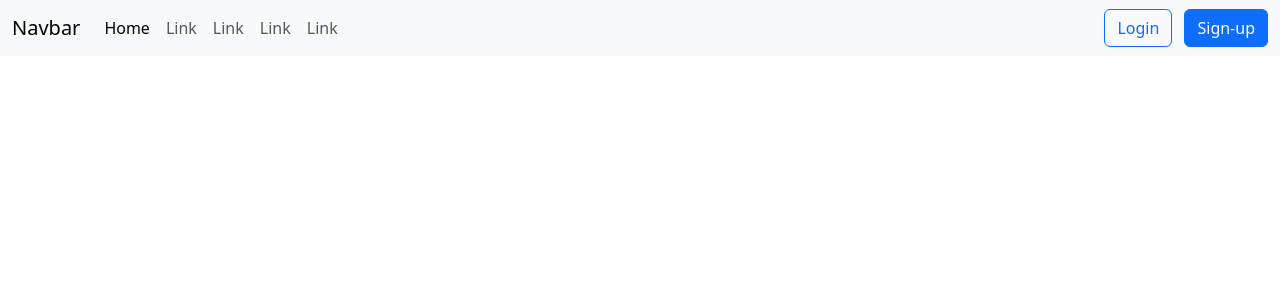
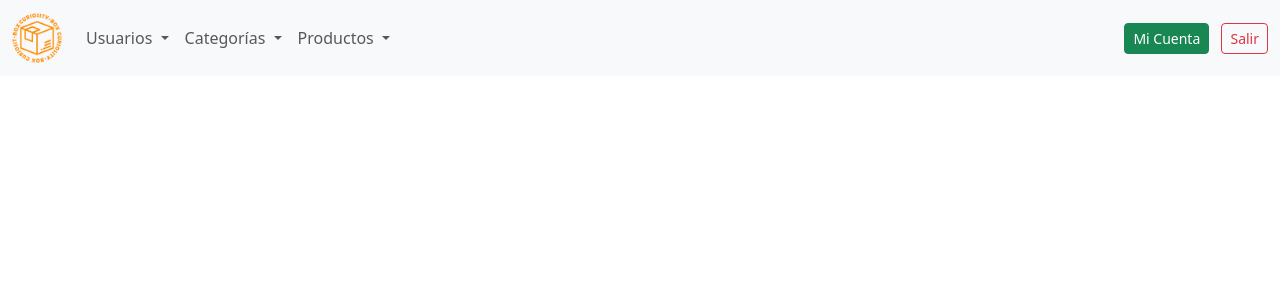
Before and after one commit to arnaldoreyes/sistInventarioPHP, a PHP site: page / in a window 1280 px wide. Shown: the top 300 px of the page. Run offline with PHP 8.4, Linux system fonts and the light colour scheme.

Commit message:
FRAMEWORK CSS CONFIGURATION & NAV

```diff
--- a/inc/head.php
+++ b/inc/head.php
@@ -2,5 +2,5 @@
 <meta http-equiv="X-UA-Compatible" content="IE=edge">
 <meta name="viewport" content="width=device-width, initial-scale=1.0">
 <link href="https://cdn.jsdelivr.net/npm/bootstrap@5.3.0-alpha1/dist/css/bootstrap.min.css" rel="stylesheet" integrity="sha384-GLhlTQ8iRABdZLl6O3oVMWSktQOp6b7In1Zl3/Jr59b6EGGoI1aFkw7cmDA6j6gD" crossorigin="anonymous">
-<link rel="stylesheet" href="/css/style.css">
+<link rel="stylesheet" href="./css/style.css">
 <title>Sistema de Inventario</title>
--- a/inc/navbar.php
+++ b/inc/navbar.php
@@ -1,31 +1,48 @@
 <nav class="navbar navbar-expand-lg bg-body-tertiary">
     <div class="container-fluid">
-        <a class="navbar-brand" href="#">Navbar</a>
+        <a class="navbar-brand" href="#">
+            <img src="./img/logo.png" width="50" height="50">
+        </a>
         <button class="navbar-toggler" type="button" data-bs-toggle="collapse" data-bs-target="#navbarSupportedContent" aria-controls="navbarSupportedContent" aria-expanded="false" aria-label="Toggle navigation">
             <span class="navbar-toggler-icon"></span>
         </button>
         <div class="collapse navbar-collapse" id="navbarSupportedContent">
             <ul class="navbar-nav me-auto mb-2 mb-lg-0">
-                <li class="nav-item">
-                    <a class="nav-link active" aria-current="page" href="#">Home</a>
+                <li class="nav-item dropdown">
+                    <a class="nav-link dropdown-toggle" href="#" role="button" data-bs-toggle="dropdown" aria-expanded="false">
+                        Usuarios
+                    </a>
+                    <ul class="dropdown-menu">
+                        <li><a class="dropdown-item" href="#">Nuevo</a></li>
+                        <li><a class="dropdown-item" href="#">Lista</a></li>
+                        <li><a class="dropdown-item" href="#">Buscar</a></li>
+                    </ul>
                 </li>
-                <li class="nav-item">
-                    <a class="nav-link" href="#">Link</a>
+                <li class="nav-item dropdown">
+                    <a class="nav-link dropdown-toggle" href="#" role="button" data-bs-toggle="dropdown" aria-expanded="false">
+                        Categorías
+                    </a>
+                    <ul class="dropdown-menu">
+                        <li><a class="dropdown-item" href="#">Nueva</a></li>
+                        <li><a class="dropdown-item" href="#">Lista</a></li>
+                        <li><a class="dropdown-item" href="#">Buscar</a></li>
+                    </ul>
                 </li>
-                <li class="nav-item">
-                    <a class="nav-link" href="#">Link</a>
+                <li class="nav-item dropdown">
+                    <a class="nav-link dropdown-toggle" href="#" role="button" data-bs-toggle="dropdown" aria-expanded="false">
+                        Productos
+                    </a>
+                    <ul class="dropdown-menu">
+                        <li><a class="dropdown-item" href="#">Nuevo</a></li>
+                        <li><a class="dropdown-item" href="#">Lista</a></li>
+                        <li><a class="dropdown-item" href="#">Por Categoría</a></li>
+                        <li><a class="dropdown-item" href="#">Buscar</a></li>
+                    </ul>
                 </li>
-                <li class="nav-item">
-                    <a class="nav-link" href="#">Link</a>
-                </li>
-                <li class="nav-item">
-                    <a class="nav-link" href="#">Link</a>
-                </li>
-
             </ul>
             <div class="col-md-3 text-end">
-                <button type="button" class="btn btn-outline-primary me-2">Login</button>
-                <button type="button" class="btn btn-primary">Sign-up</button>
+                <button type="button" class="btn btn-sm btn btn-success me-2">Mi Cuenta</button>
+                <button type="button" class="btn btn-sm btn-outline-danger">Salir</button>
             </div>
         </div>
     </div>
--- /dev/null
+++ b/inc/script.php
@@ -0,0 +1,3 @@
+<script src="https://cdn.jsdelivr.net/npm/@popperjs/core@2.11.6/dist/umd/popper.min.js" integrity="sha384-oBqDVmMz9ATKxIep9tiCxS/Z9fNfEXiDAYTujMAeBAsjFuCZSmKbSSUnQlmh/jp3" crossorigin="anonymous"></script>
+<script src="https://cdn.jsdelivr.net/npm/bootstrap@5.3.0-alpha1/dist/js/bootstrap.min.js" integrity="sha384-mQ93GR66B00ZXjt0YO5KlohRA5SY2XofN4zfuZxLkoj1gXtW8ANNCe9d5Y3eG5eD" crossorigin="anonymous"></script>
+<script src="./js/ajax.js"></script>
--- a/index.php
+++ b/index.php
@@ -10,10 +10,11 @@
 
         include"./inc/navbar.php";
 
+        include"./inc/script.php";
+
     ?>
 
-    <script src="https://cdn.jsdelivr.net/npm/@popperjs/core@2.11.6/dist/umd/popper.min.js" integrity="sha384-oBqDVmMz9ATKxIep9tiCxS/Z9fNfEXiDAYTujMAeBAsjFuCZSmKbSSUnQlmh/jp3" crossorigin="anonymous"></script>
-    <script src="https://cdn.jsdelivr.net/npm/bootstrap@5.3.0-alpha1/dist/js/bootstrap.min.js" integrity="sha384-mQ93GR66B00ZXjt0YO5KlohRA5SY2XofN4zfuZxLkoj1gXtW8ANNCe9d5Y3eG5eD" crossorigin="anonymous"></script>
+
 </body>
 
 </html>
```
Also changed, not shown: img/logo.png (added), js/ajax.js (added).
